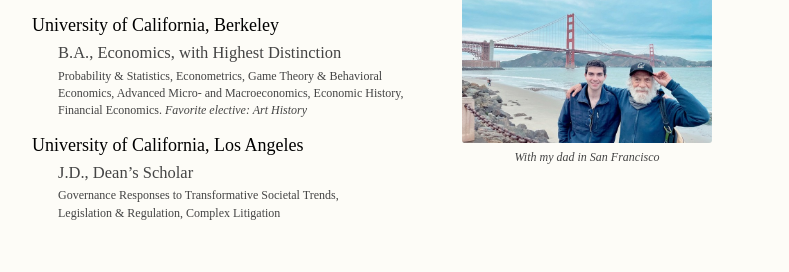
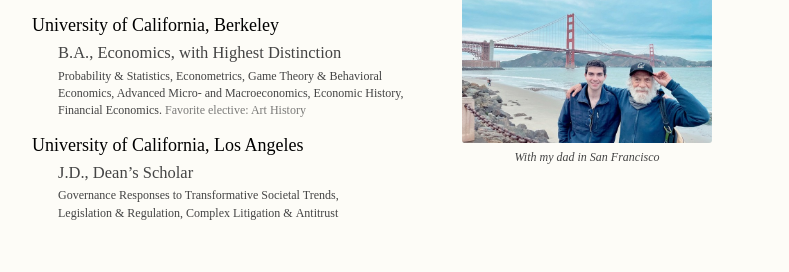
Before and after one commit to harrisonm23-byte/harrisonm23-byte.github.io, a plain HTML site: page index.html in a window 1280 px wide. Shown: the part 1748-2020 px from the top of the page, without its empty margins (244-1033 px from the left). Drawn offline with Linux system fonts and the light colour scheme.

Commit message:
Education: favorite elective upright and lighter; Complex Litigation & Antitrust
Co-Authored-By: Claude Fable 5.2 <noreply@anthropic.com>
Claude-Session: https://claude.ai/code/session_011dJNaTKHXbVpMdEHN5mwW5

```diff
--- a/index.html
+++ b/index.html
@@ -85,6 +85,7 @@ h2{font-weight:700;font-size:23px;line-height:1.2;margin:0 0 14px}
 .edu li{margin:0 0 8px}
 .edu .v{display:block;padding-left:26px;color:var(--sub);font-size:16.5px}
 .edu .c{display:block;padding-left:26px;color:var(--sub);font-size:12px;line-height:1.45;margin-top:2px}
+.edu .fe{opacity:.7}
 .edu li{margin-bottom:12px}
 @media (min-width:641px){.edu li{max-width:400px}.edu li:nth-child(n+3){max-width:none}}
 .about{display:flow-root}
@@ -180,8 +181,8 @@ body{border-top:40px solid var(--link)}
 <h2>Education</h2>
 <figure class="sf"><img src="sf.jpg?v=3" alt="With my dad at the Golden Gate Bridge, San Francisco" width="720" height="481"><figcaption>With my dad in San Francisco</figcaption></figure>
 <ul class="edu">
-  <li>University of California, Berkeley<span class="v">B.A., Economics, with Highest Distinction</span><span class="c">Probability &amp; Statistics, Econometrics, Game Theory &amp; Behavioral Economics, Advanced Micro- and Macroeconomics, Economic History, Financial Economics. <i>Favorite elective: Art History</i></span></li>
-  <li>University of California, Los Angeles<span class="v">J.D., Dean’s Scholar</span><span class="c">Governance Responses to Transformative Societal Trends, Legislation&nbsp;&amp;&nbsp;Regulation, Complex&nbsp;Litigation</span></li>
+  <li>University of California, Berkeley<span class="v">B.A., Economics, with Highest Distinction</span><span class="c">Probability &amp; Statistics, Econometrics, Game Theory &amp; Behavioral Economics, Advanced Micro- and Macroeconomics, Economic History, Financial Economics. <span class="fe">Favorite elective: Art History</span></span></li>
+  <li>University of California, Los Angeles<span class="v">J.D., Dean’s Scholar</span><span class="c">Governance Responses to Transformative Societal Trends, Legislation&nbsp;&amp;&nbsp;Regulation, Complex Litigation&nbsp;&amp;&nbsp;Antitrust</span></li>
 </ul>
 </section>
 
```
